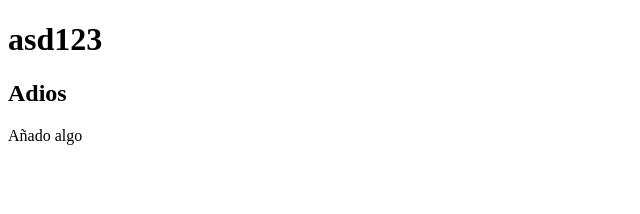
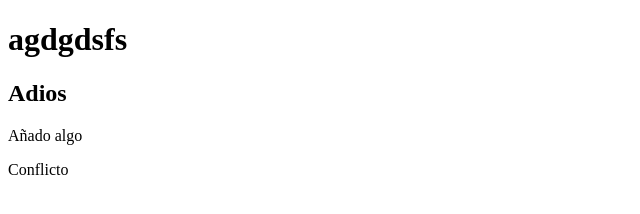
Before and after one commit to mmuncar544l/repaso-git, a plain HTML site: page index.html in a window 1280 px wide. Shown: the whole page, without its empty margins (0-640 px from the left). Drawn offline with Linux system fonts and the light colour scheme.

Commit message:
intento de conflicto

```diff
--- a/index.html
+++ b/index.html
@@ -6,8 +6,9 @@
     <title>Repas Git · Manuel</title>
 </head>
 <body>
-    <h1>asd123</h1>
+    <h1>agdgdsfs</h1>
     <h2>Adios</h2>
     <p>Añado algo</p>
+    <p>Conflicto</p>
 </body>
 </html>
```
